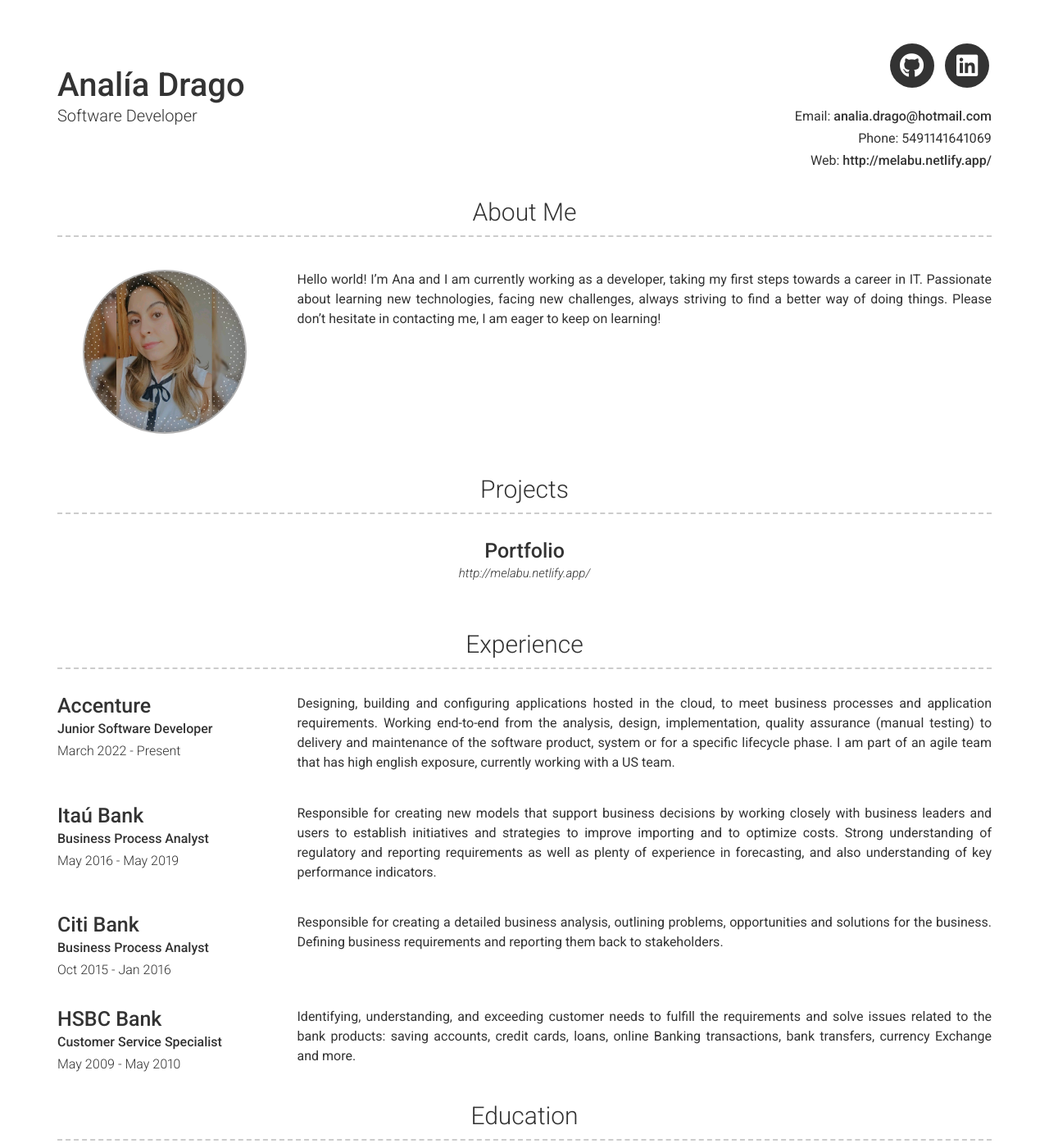
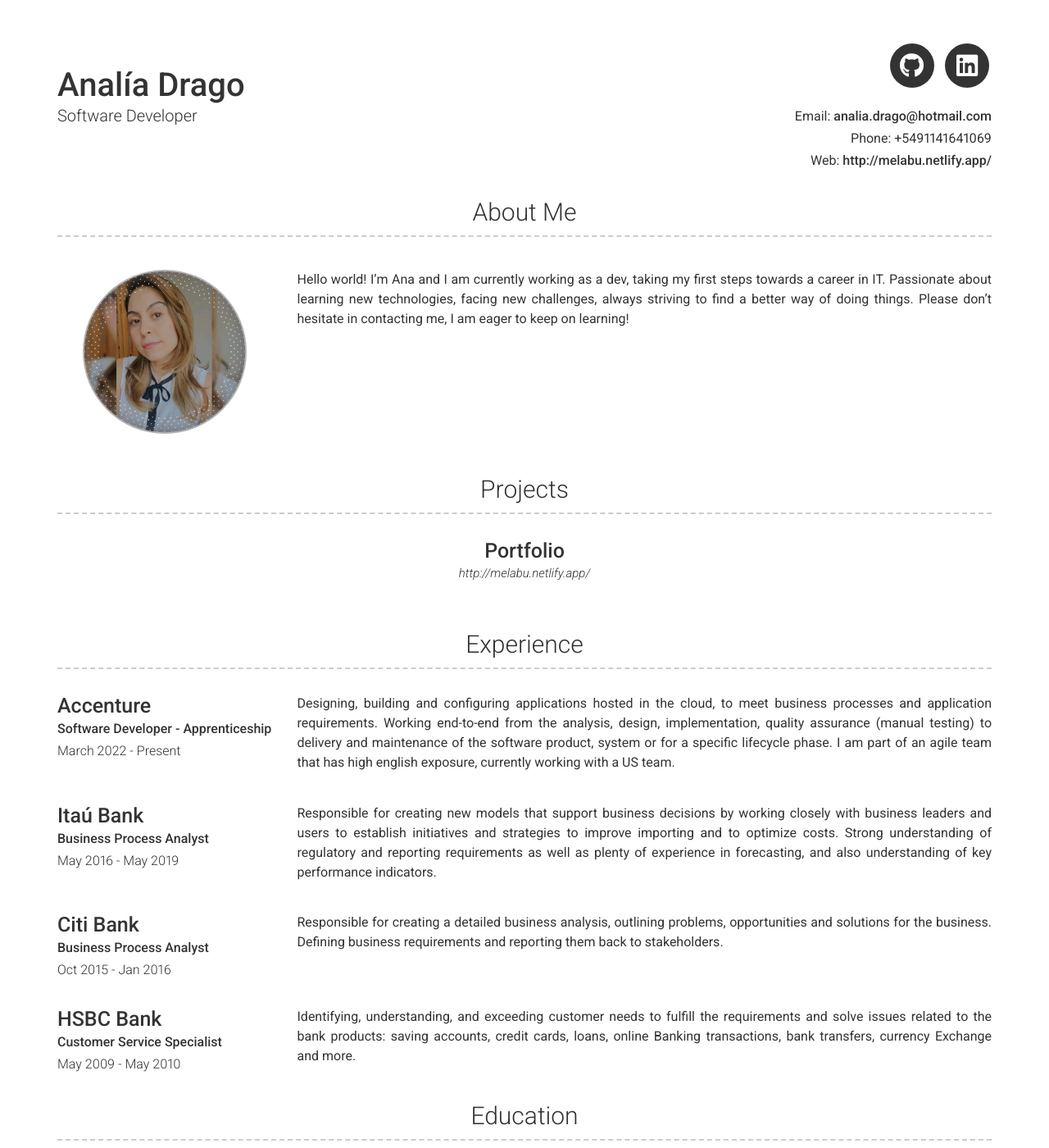
Before and after one commit to melabu/cv, a Jekyll site: the page built from index.md, in a window 1280 px wide and 1400 px high. Shown: the whole window at 82% size. Built offline with Jekyll 4.4.1, drawn with Linux system fonts in a browser that asks for light colours; nearby versions of some CDN libraries.

Commit message:
update march 23

```diff
--- a/_config.yml
+++ b/_config.yml
@@ -6,7 +6,7 @@ repository: Git repository where your resume will be hosted, only required if yo
 name: Analía Drago
 title: Software Developer
 email: analia.drago@hotmail.com
-phone: "5491141641069"
+phone: "+5491141641069"
 website: http://melabu.netlify.app/
 
 # Dark Mode (true/false/never)
@@ -46,7 +46,7 @@ linkedin_username: analiadrago
 # about_title: About Me (Use this to override about section title)
 about_profile_image: images/profile1.png
 about_content: | # this will include new lines to allow paragraphs
-  Hello world! I'm Ana and I am currently working as a developer, taking my first steps towards a career in IT. Passionate about learning new technologies, facing new challenges, always striving to find a better way of doing things. Please don't hesitate in contacting me, I am eager to keep on learning!
+  Hello world! I'm Ana and I am currently working as a dev, taking my first steps towards a career in IT. Passionate about learning new technologies, facing new challenges, always striving to find a better way of doing things. Please don't hesitate in contacting me, I am eager to keep on learning!
 
 # Projects Section
 # projects_title: Projects #(Use this to override about projects section title)
--- a/_data/experience.yml
+++ b/_data/experience.yml
@@ -1,7 +1,7 @@
 # Experience template
 - layout: left
   company: Accenture
-  job_title: Junior Software Developer
+  job_title: Software Developer - Apprenticeship
   dates: March 2022 - Present
   description: |
     Designing, building and configuring applications hosted in the cloud, to meet business processes and application requirements. Working end-to-end from the analysis, design, implementation, quality assurance (manual testing) to delivery and maintenance of the software product, system or for a specific lifecycle phase. I am part of an agile team that has high english exposure, currently working with a US team.
```
